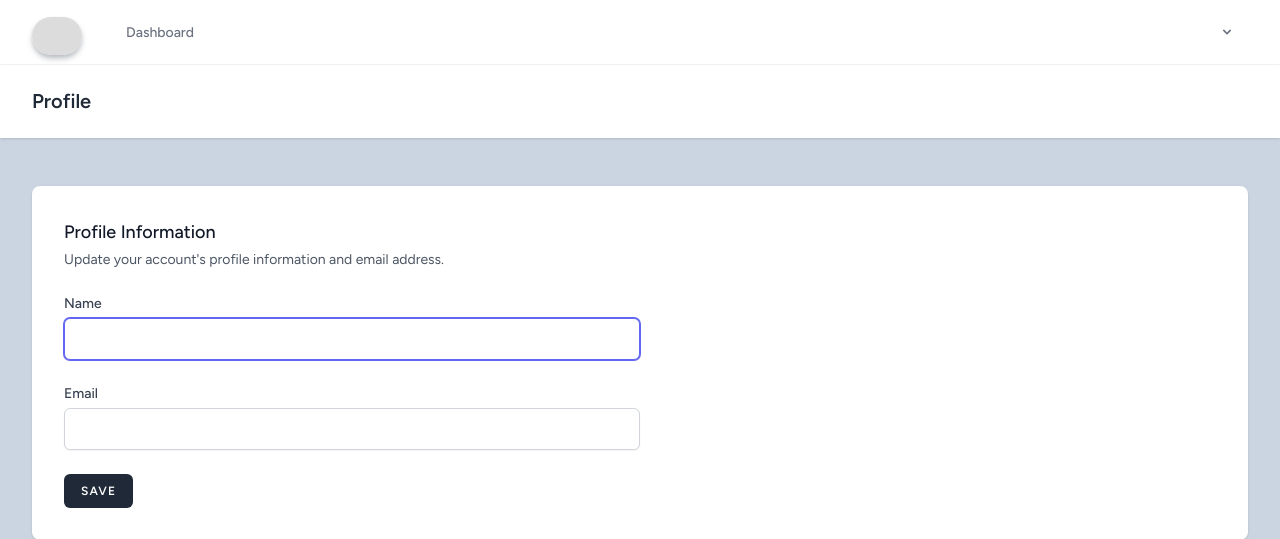
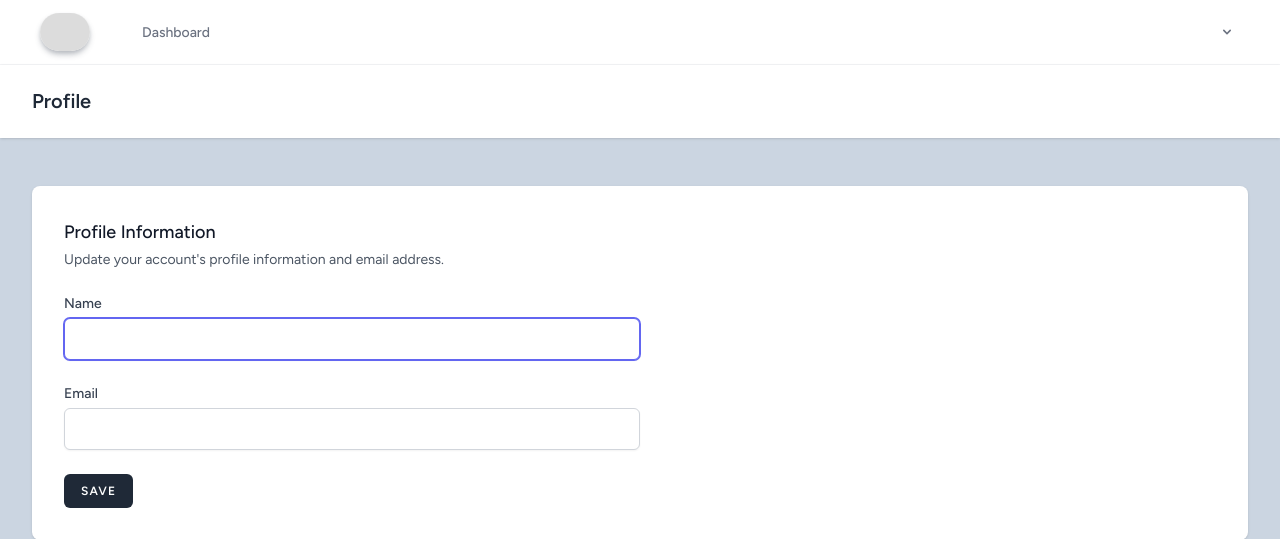
Before and after one commit to sugengpryd/pos, a Laravel app: page /profile in a window 1280 px wide. Shown: the top 539 px of the page. Run offline with Laravel 12, Linux system fonts and the light colour scheme; a user stored in the database is signed in; data comes from the database, SQL or seed files in the repository; style sheets or scripts are compiled from the project's sources; parts of the project's set-up code (start-up, migrations or seed data) failed here and were passed over; some libraries are stand-ins or nearby versions; grey boxes are pictures that could not be loaded.

Commit message:
logo css mt-2 to m-2

```diff
--- a/resources/views/components/application-logo.blade.php
+++ b/resources/views/components/application-logo.blade.php
@@ -3,5 +3,5 @@
 {{-- </svg> --}}
 <img
     src="storage/logo/pointlogo.jpeg" width="50" height="50"
-    class="rounded-full mt-2 opacity-35 shadow-md shadow-gray-700 object-cover"
+    class="rounded-full m-2 opacity-35 shadow-md shadow-gray-700 object-cover"
     >
```
